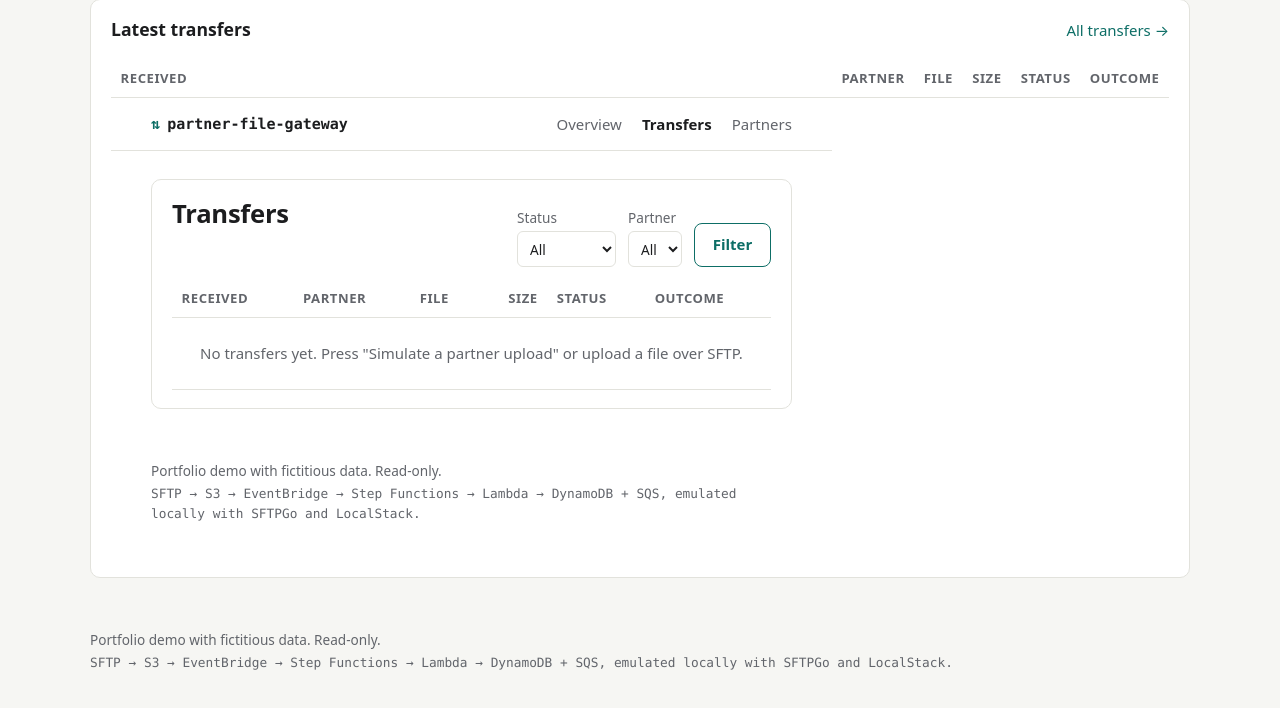
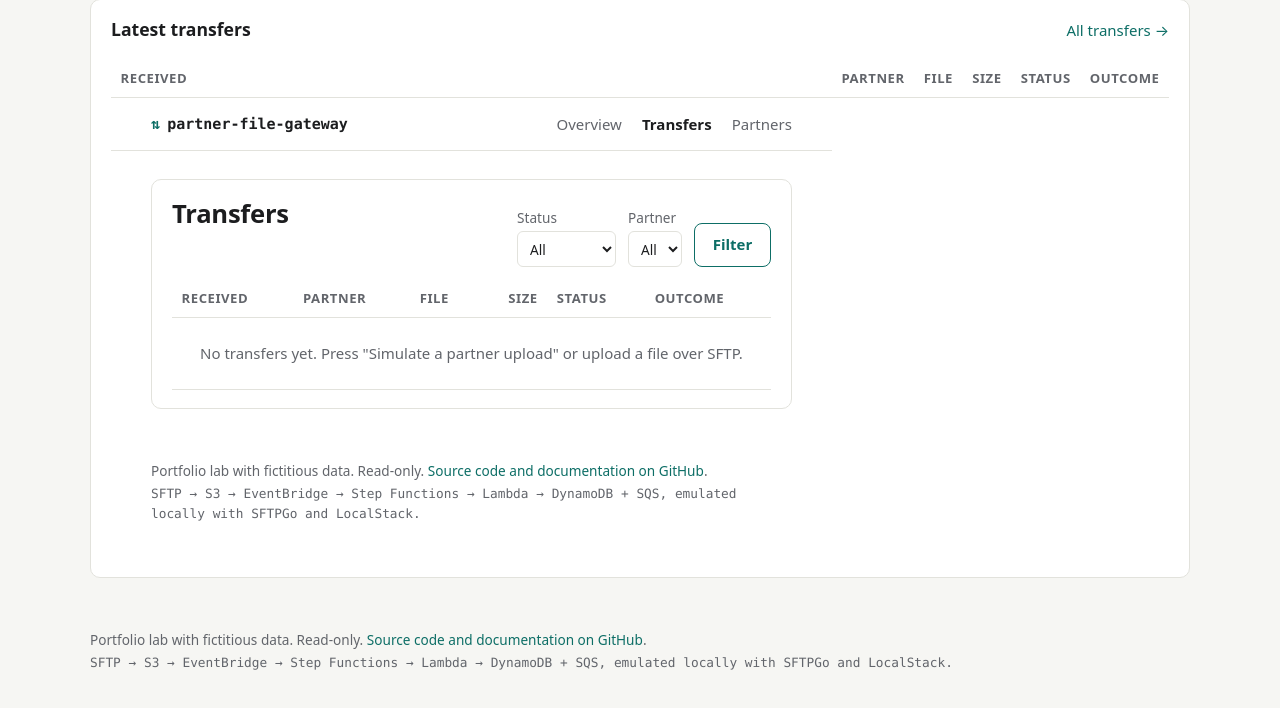
Before and after one commit to andrea-claro/partner-file-gateway, a FastAPI app: page / in a window 1280 px wide. Shown: the part 514-1222 px from the top of the page. Run offline with FastAPI, Linux system fonts and the light colour scheme; parts of the project's set-up code (start-up, migrations or seed data) failed here and were passed over.

Commit message:
feat(dashboard): link to the source and a clearer restart page
The footer points visitors to the repository. The 'not reachable' page tells
public visitors the demo is restarting instead of showing a developer command.

Co-Authored-By: Claude Opus 5.5 <noreply@anthropic.com>
Claude-Session: https://claude.ai/code/session_01NNUEpmjYuck1cR4No9yNmd

```diff
--- a/services/dashboard/dashboard/templates/base.html
+++ b/services/dashboard/dashboard/templates/base.html
@@ -23,7 +23,7 @@
     {% block content %}{% endblock %}
   </main>
   <footer>
-    <p>Portfolio demo with fictitious data. Read-only.</p>
+    <p>Portfolio lab with fictitious data. Read-only. <a href="https://github.com/andrea-claro/partner-file-gateway">Source code and documentation on GitHub</a>.</p>
     <p class="pipeline">SFTP &rarr; S3 &rarr; EventBridge &rarr; Step Functions &rarr; Lambda &rarr; DynamoDB + SQS, emulated locally with SFTPGo and LocalStack.</p>
   </footer>
 </body>
--- a/services/dashboard/dashboard/templates/unavailable.html
+++ b/services/dashboard/dashboard/templates/unavailable.html
@@ -3,6 +3,7 @@
 {% block content %}
 <section class="panel">
   <h1>The pipeline is not reachable yet</h1>
-  <p>The dashboard could not read the audit trail ({{ error }}). If you are running this locally, start the stack with <code>make demo</code>.</p>
+  <p>The dashboard could not read the audit trail ({{ error }}). The demo is probably restarting; try again in a few minutes.</p>
+  <p>The source code, the architecture and a local quickstart are on <a href="https://github.com/andrea-claro/partner-file-gateway">GitHub</a>.</p>
 </section>
 {% endblock %}
```
